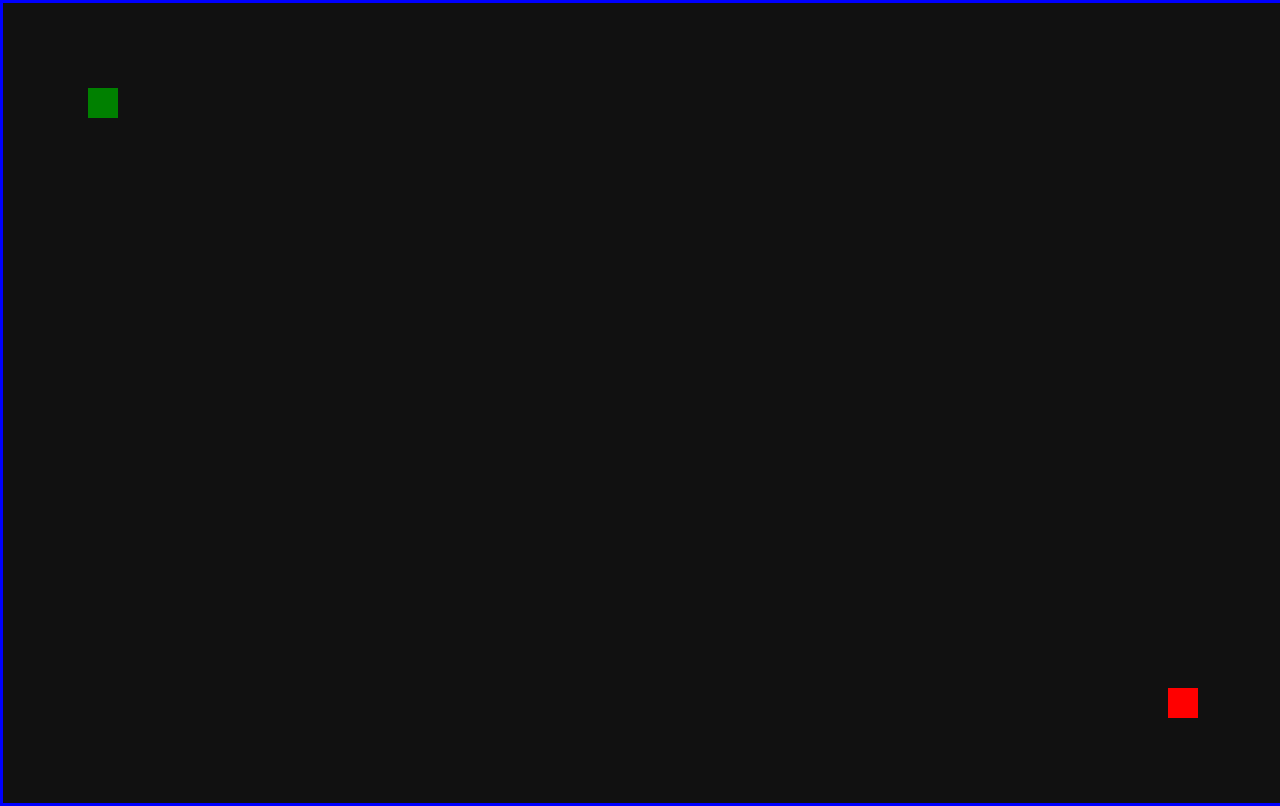
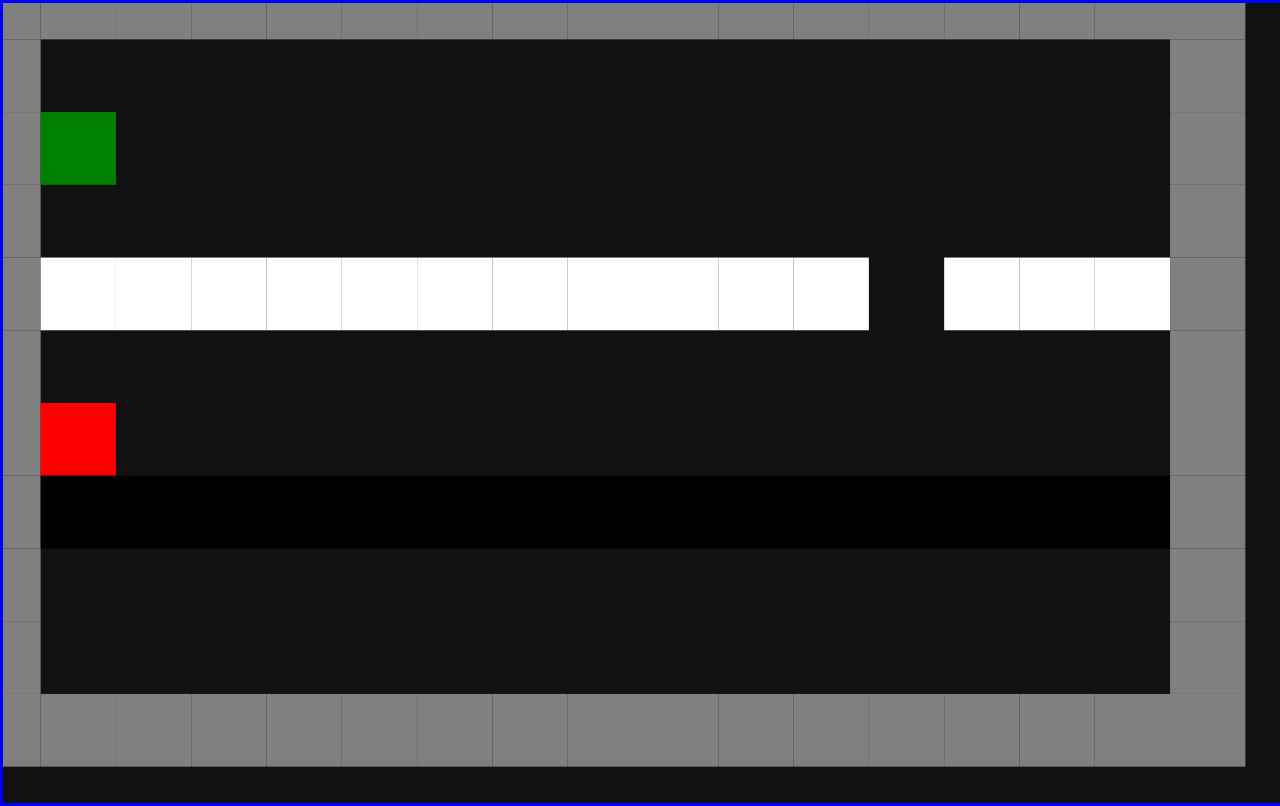
Before and after one commit to js13kGames/js13kgames2016, a website: page src/index.html in a window 1280 px wide. Drawn offline with nearby package versions, Linux system fonts and the light colour scheme.

Commit message:
Add level data and collisions between different states

```diff
--- /dev/null
+++ b/src/data/leveldata.js
@@ -0,0 +1,15 @@
+var LevelData = {
+	1: [
+		[5,5,5,5,5,5,5,5,5,5,5,5,5,5,5,5,5  ],
+		[5,0,0,0,0,0,0,0,0,0,0,0,0,0,0,0,5  ],
+		[5,1,0,0,0,0,0,0,0,0,0,0,0,0,0,0,5  ],
+		[5,0,0,0,0,0,0,0,0,0,0,0,0,0,0,0,5  ],
+		[5,3,3,3,3,3,3,3,3,3,3,3,0,3,3,3,5  ],
+		[5,0,0,0,0,0,0,0,0,0,0,0,0,0,0,0,5  ],
+		[5,2,0,0,0,0,0,0,0,0,0,0,0,0,0,0,5  ],
+		[5,4,4,4,4,4,4,4,4,4,4,4,4,4,4,4,5  ],
+		[5,0,0,0,0,0,0,0,0,0,0,0,0,0,0,0,5  ],
+		[5,0,0,0,0,0,0,0,0,0,0,0,0,0,0,0,5  ],
+		[5,5,5,5,5,5,5,5,5,5,5,5,5,5,5,5,5  ]
+	]
+}
--- a/src/index.html
+++ b/src/index.html
@@ -36,10 +36,13 @@
         <script>
             window.Events = new Events();
         </script>
+        <script src="data/leveldata.js"></script>
         <script src="js/inputhandler.js"></script>
+        <script src="js/collisionhandler.js"></script>
         <script src="js/main.js"></script>
         <script src="js/vector2.js"></script>
         <script src="js/player.js"></script>
+        <script src="js/levelcollider.js"></script>
         <script src="js/level.js"></script>
         <script src="js/game.js"></script>
     </body>
--- /dev/null
+++ b/src/js/collisionhandler.js
@@ -0,0 +1,33 @@
+function CollisionHandler() {
+	Events.on("registerCollider", this.onRegisterCollider, this);
+	Events.on("detectCollisionAtPoint", this.getCollision, this);
+	this.collisionLayers = {};
+}
+
+CollisionHandler.prototype = {
+	onRegisterCollider: function(collider, layer) {
+		if (!collider.getBounds) {
+			throw new Error("Error: Can't register a collider that has no getBounds function.");
+		}
+		if (this.collisionLayers[layer]) {
+			this.collisionLayers[layer].push(collider);
+		} else {
+			this.collisionLayers[layer] = [collider];
+		}
+	},
+	getCollision(collider, point, layer) {
+		var collisionLayer = this.collisionLayers[layer];
+		for (var i = 0; i < collisionLayer.length; i++) {
+			var currentCollidee = collisionLayer[i];
+			if (currentCollidee == collider) continue;
+			var collideeBounds = currentCollidee.getBounds();
+
+			var isInsideVertically = point.y > collideeBounds.top && point.y < collideeBounds.bottom;
+			var isInsideHorizontally = point.x > collideeBounds.left && point.x < collideeBounds.right;
+			if (isInsideHorizontally && isInsideVertically) {
+				Events.emit('collision', collider, currentCollidee);
+				console.log('collision', collider, currentCollidee);
+			}
+		}
+	}
+}
--- a/src/js/game.js
+++ b/src/js/game.js
@@ -24,7 +24,9 @@
 }());
 
 (function Game() {
-	var level = new Level(new Vector2(100, 100), new Vector2(canvas.width - 100, canvas.height - 100));
+	window.glitchMode = false;
+	var collisionHandler = new CollisionHandler();
+	var level = new Level(LevelData["1"]);
 	var player = new Player();
 
 	var previousFrameTime = new Date();
@@ -34,6 +36,18 @@
 	Events.on("startLevel", function() {
 		Events.emit("levelStarted", level);
 	});
+
+	Events.on("exitReached", function() {
+		Events.emit("levelStarted", level);
+	})
+
+	Events.on("arrowKeyDown", function(e) {
+		if (e.keyCode == 37) {
+			window.glitchMode = true;
+		} else if (e.keyCode == 39) {
+			window.glitchMode = false;
+		}
+	})
 
 	function update(time) {
 		Events.emit('update', (new Date() - previousFrameTime) / 1000);
@@ -45,6 +59,8 @@
 
 	function draw() {
 		ctx.clearRect(0, 0, canvas.width, canvas.height);
+		ctx.fillStyle = window.glitchMode ? "#f0f0f0" : "#111";
+		ctx.fillRect(0, 0, canvas.width, canvas.height);
 		Events.emit('draw');
 	}
 
--- a/src/js/level.js
+++ b/src/js/level.js
@@ -1,18 +1,30 @@
-function Level(startPosition, endPosition) {
-	this.startPosition = startPosition;
-	this.endPosition = endPosition;
-	console.log("endPosition: " + endPosition);
-	this.SIZE = 50;
-
-	Events.on("draw", this.draw, this);
+var colliderTypes = ["none", "spawnPoint", "exit", "floor", "antifloor", "blocker"];
+function Level(data) {
+	var size = 50;
+	this.generate(data);
 }
 
 Level.prototype = {
-	draw: function() {
-		ctx.fillStyle = "green";
-		ctx.fillRect(this.startPosition.x - SIZE/2, this.startPosition.y - SIZE/2, SIZE, SIZE);
+	generate: function(data) {
+		for (var r = 0; r < data.length; r++) {
+			var row = data[r];
+			for (var c = 0; c < row.length; c++) {
+				var columnValue = row[c];
 
-		ctx.fillStyle = "red";
-		ctx.fillRect(this.endPosition.x - SIZE/2, this.endPosition.y - SIZE/2, SIZE, SIZE);
+				if (columnValue == 0) continue;
+				var width = canvas.width / row.length;
+				var height = canvas.height / data.length;
+				var x = width * c;
+				var y = height * r;
+
+				var collider = new LevelCollider(new Vector2(x, y), width, height, colliderTypes[columnValue]);
+
+				if (columnValue == 1) {
+					this.spawnPoint = collider;
+				} else if (columnValue == 2) {
+					this.exit = collider;
+				}
+			}
+		}
 	}
 }
--- /dev/null
+++ b/src/js/levelcollider.js
@@ -0,0 +1,40 @@
+function LevelCollider(position, width, height, type) {
+	this.position = position;
+	this.width = width;
+	this.height = height;
+	this.type = type;
+	Events.emit('registerCollider', this, 'level');
+	this.bounds = {
+		top: this.position.y - this.height / 2,
+		right: this.position.x + this.width / 2,
+		bottom: this.position.y + this.height / 2,
+		left: this.position.x - this.width / 2
+	};
+	Events.on("draw", this.draw, this);
+}
+
+LevelCollider.prototype = {
+	getBounds: function() {
+		return this.bounds;
+	},
+	draw: function() {
+		switch(this.type) {
+			case "spawnPoint":
+				ctx.fillStyle = "green";
+			break;
+			case "exit":
+				ctx.fillStyle = "red";
+			break;
+			case "floor":
+				ctx.fillStyle = "white";
+			break;
+			case "antifloor":
+				ctx.fillStyle = "black";
+			break;
+			case "blocker":
+				ctx.fillStyle = "grey";
+			break;
+		}
+		ctx.fillRect(this.bounds.left, this.bounds.top, this.width, this.height);
+	}
+}
--- a/src/js/player.js
+++ b/src/js/player.js
@@ -3,25 +3,31 @@ var MAX_SPEED = 1000;
 var FRICTION = 0.8;
 var GRAVITY = 19.8;
 
-var SIZE = 30;
 
 function Player() {
 	this.reset();
+	this.size = 30;
+	this.velocity = new Vector2(0, 0);
+	this.position = new Vector2(0, 0);
 
 	Events.on('arrowKeyDown', this.onKeyDown, this);
 	Events.on('arrowKeyUp', this.onKeyUp, this);
 	Events.on('update', this.update, this);
 	Events.on('draw', this.draw, this);
 	Events.on('levelStarted', this.onLevelStarted, this);
+	Events.on('collision', this.onCollision, this);
+
+	Events.emit('registerCollider', this, 'level');
 }
 
 Player.prototype = {
 	onLevelStarted: function(level) {
 		this.reset();
-		this.position = level.startPosition.copy();
+		this.position = level.spawnPoint.position.copy();
 		this.levelStarted = true;
 	},
 	reset: function() {
+		window.glitchMode = false;
 		this.levelStarted = false;
 		this.velocity = new Vector2(0, 0);
 
@@ -56,8 +62,54 @@ Player.prototype = {
 				break;
 		}
 	},
+	onCollision: function(collider, collidee) {
+		if (collider != this) return;
+
+		console.log(collidee.type);
+		switch (collidee.type) {
+			case "exit":
+				Events.emit("exitReached");
+			break;
+			case "floor":
+				if (window.glitchMode) return;
+				this.velocity.y = 0;
+				this.isOnFloor = true;
+				this.position.y = collidee.getBounds().top;
+			break;
+			case "antifloor":
+				if (!window.glitchMode) return;
+				this.velocity.y = 0;
+				this.isOnFloor = true;
+				this.position.y = collidee.getBounds().top;
+			break;
+			case "blocker":
+				if (this.velocity.y > 0) {
+					this.velocity.y = 0;
+					this.isOnFloor = true;
+					this.position.y = collidee.getBounds().top;
+				}
+				if (this.velocity.x > 0) {
+					this.velocity.x = 0;
+					this.position.x = collidee.getBounds().left;
+				} else if (this.velocity.x < 0) {
+					this.velocity.x = 0;
+					this.position.x = collidee.getBounds().right;
+				}
+		}
+	},
+	getBounds: function() {
+		return {
+			top: this.position.y - this.size / 2,
+			right: this.position.x + this.size / 2,
+			bottom: this.position.y + this.size / 2,
+			left: this.position.x - this.size / 2
+		}
+	},
 	update: function(dt) {
 		if (!this.levelStarted) return;
+
+		this.isOnFloor = false;
+
 		if (this.direction > 0) {
 			this.velocity.x += SPEED;
 			this.velocity.x = Math.min(this.velocity.x, MAX_SPEED)
@@ -66,21 +118,23 @@ Player.prototype = {
 			this.velocity.x = Math.max(this.velocity.x, -MAX_SPEED)
 		}
 		this.velocity.x *= FRICTION;
-		if (!this.isOnFloor) {
-			this.velocity.y += GRAVITY;
-		}
+		this.velocity.y += GRAVITY;
 
 		this.position.add(this.velocity.scale(dt));
 
 		if (this.position.y >= canvas.height) {
-			this.velocity.y = 0;
 			this.isOnFloor = true;
 			this.position.y = canvas.height;
 		}
+
+		var nextPosition = this.position.copy();
+		nextPosition.add(this.velocity.scale(dt));
+		Events.emit("detectCollisionAtPoint", this, nextPosition, "level");
+
 	},
 	draw: function() {
 		if (!this.levelStarted) return;
-		ctx.fillStyle = "white";
-		ctx.fillRect(this.position.x - SIZE/2, this.position.y - SIZE, SIZE, SIZE);
+		ctx.fillStyle = "pink";
+		ctx.fillRect(this.position.x - this.size/2, this.position.y - this.size, this.size, this.size);
 	}
 }
```
Also changed, not shown: src/data/Level1.csv (added, +11 -0 lines), src/js/levelreader.js (added).
